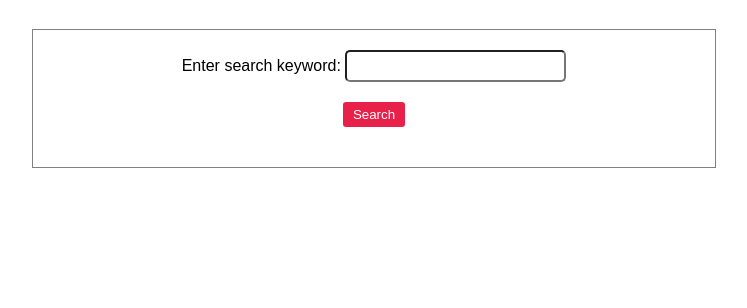
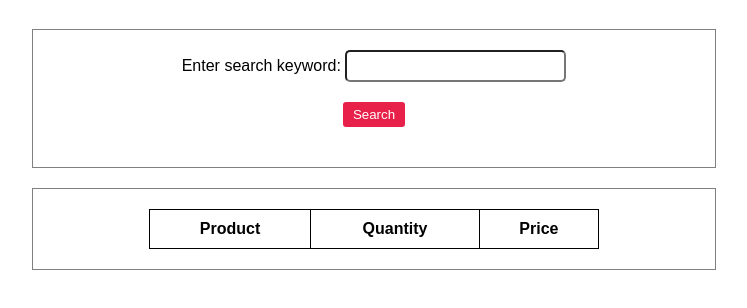
Before and after one commit to manavpatnaik/sql_injection_demo, a website: page index.html in a window 1280 px wide. Shown: the part 108-416 px from the top of the page, without its empty margins (266-1013 px from the left). Drawn offline with Linux system fonts and the light colour scheme.

Commit message:
Interface completed

```diff
--- a/index.html
+++ b/index.html
@@ -20,7 +20,7 @@
             text-align: center;
             margin-bottom: 50px;
         }
-        .search-box {
+        .search-box, .result-box {
             display: flex;
             align-items: center;
             justify-content: center;
@@ -28,7 +28,7 @@
             border: 0.5px solid grey;
             padding: 20px;
             max-width: 60%;
-            margin: 0px auto;
+            margin: 20px auto;
         }
         .form-control {
             padding: 5px;
@@ -42,6 +42,18 @@
             color: white;
             background-color: rgb(231, 33, 73);
             border-radius: 3px;
+        }
+
+        .result-box table {
+            border: 1px solid grey;
+            min-width: 70%;
+            align-items: center;
+            border-collapse: collapse;
+        }
+
+        td, th {
+            padding: 10px;
+            border: 1px solid black;
         }
     </style>
 </head>
@@ -59,8 +71,12 @@
             </form>
         </div>
         <div class="result-box">
-            <table>
-
+            <table id="result-table">
+                <tr>
+                    <th>Product</th>
+                    <th>Quantity</th>
+                    <th>Price</th>
+                </tr>
             </table>
         </div>
     </div>
@@ -68,7 +84,6 @@
     <script>
         async function getResults() {
             const keyword = document.querySelector('#keyword').value;
-            console.log(keyword);
             const response = await fetch('http://localhost:5000/query', {
                 headers: {
                     'Content-Type': 'application/json',
@@ -78,6 +93,18 @@
             })
             const data = await response.json();
             console.log(data);
+
+            const table = document.querySelector('#result-table');
+            for (let item of data) {
+                let tr = document.createElement('tr');
+                for (let key of Object.keys(item)) {
+                    let td = document.createElement('td');
+                    td.innerHTML = `${item[key]}`;
+                    tr.appendChild(td);
+                }
+                table.appendChild(tr);
+            }
+            console.log(table)
         }
     </script>
 </html>
```
